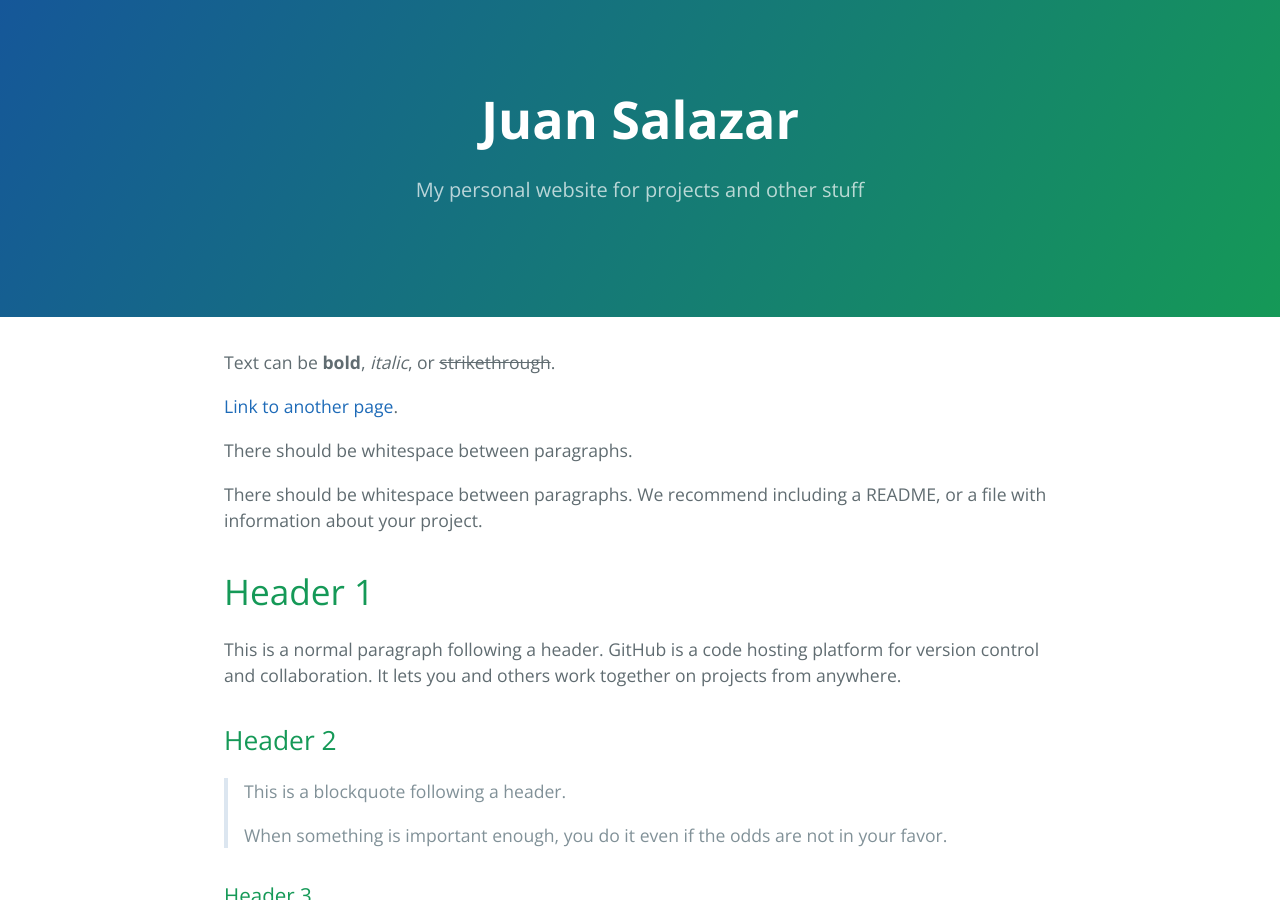
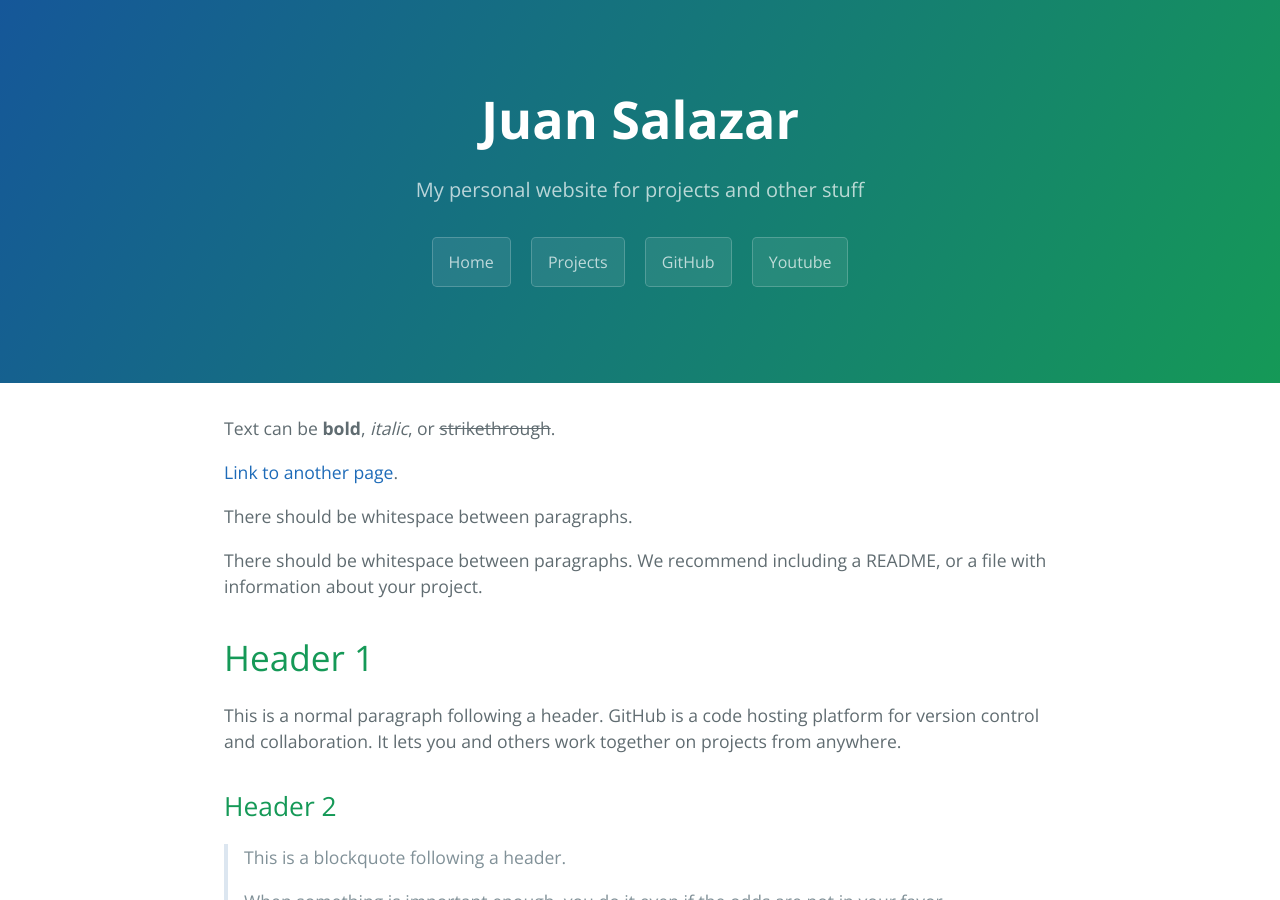
Before and after one commit to juansala/juansala.github.io, a Jekyll site: the page built from index.md, in a window 1280 px wide and 900 px high. Built offline with Jekyll 4.4.1, drawn with Linux system fonts in a browser that asks for light colours.

Commit message:
removed conditionals for buttons

```diff
--- a/_config.yml
+++ b/_config.yml
@@ -2,6 +2,7 @@ title: Juan Salazar
 description: My personal website for projects and other stuff
 theme: jekyll-theme-cayman
 include: ['_pages']
+home_url: https://juansala.github.io/
 projects_url: https://juansala.github.io/projects
 github_profile_url: https://github.com/juansala
 youtube_channel_url: https://www.youtube.com/channel/UCVG7EtCr7W0Ols7TKDskAtw
--- a/_layouts/default.html
+++ b/_layouts/default.html
@@ -18,15 +18,11 @@
     <header class="page-header" role="banner">
       <h1 class="project-name">{{ page.title | default: site.title | default: site.github.repository_name }}</h1>
       <h2 class="project-tagline">{{ page.description | default: site.description | default: site.github.project_tagline }}</h2>
-      {% if site.github.is_project_page %}
         <a href="{{ site.home_url }}" class="btn">Home</a>
-      {% endif %}
-      {% if site.show_downloads %}
         <!-- <a href="{{ site.resume_url }}" class="btn">Resume</a> -->
         <a href="{{ site.projects_url }}" class="btn">Projects</a>
         <a href="{{ site.github_profile_url }}" class="btn">GitHub</a>
         <a href="{{ site.youtube_channel_url }}" class="btn">Youtube</a>
-      {% endif %}
     </header>
 
     <main id="content" class="main-content" role="main">
```
